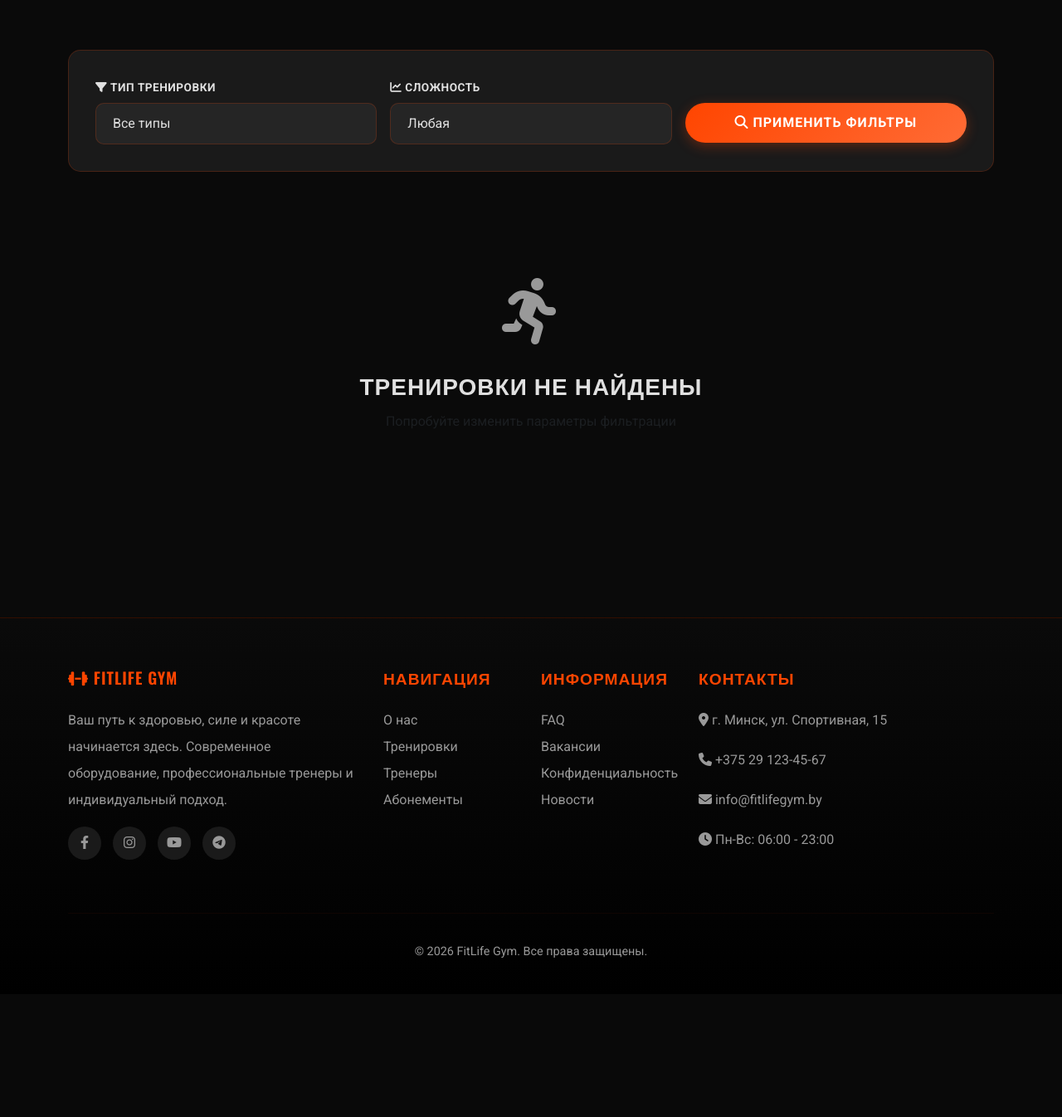
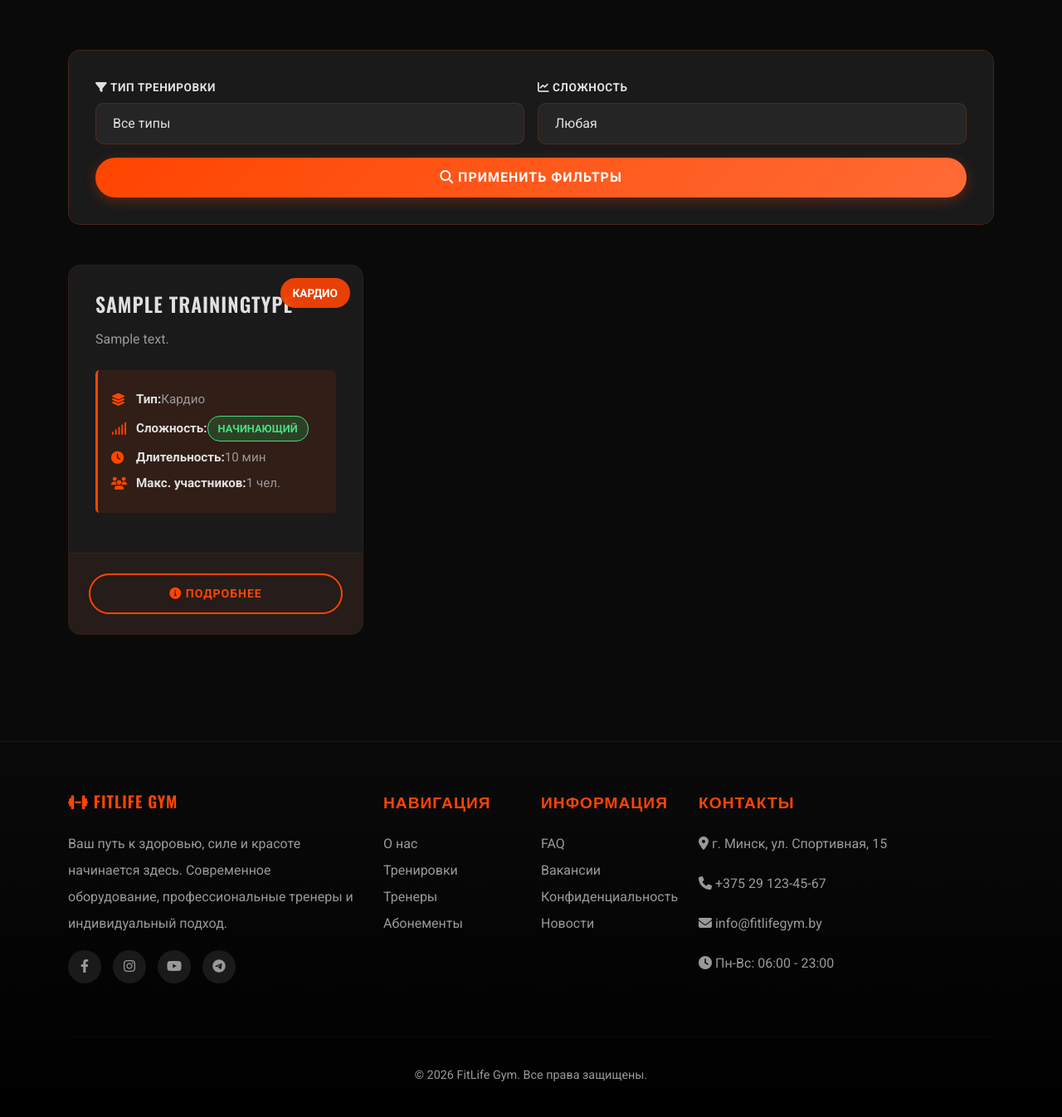
Before and after one commit to Max2772/Selected-Chapters-Of-Computer-Science-LB2-5, a Django app: page /trainings/ in a window 1280 px wide; the page is wider, and only the part inside the window is pictured. Shown: the part 413-1759 px from the top of that part at 83% size. Before the commit the page ends 1567 px from the top of that part, so only its background shows below. Run offline with Django 5.2, Linux system fonts and the light colour scheme; tables that the repository leaves empty hold one stand-in row (values such as "Sample post").

Commit message:
refactor(LB5): remove query search, remove hard code in trainings template

```diff
--- a/LB5/gym/models.py
+++ b/LB5/gym/models.py
@@ -1,5 +1,5 @@
+from django.contrib.auth.models import User
 from django.db import models
-from django.contrib.auth.models import User
 from django.utils import timezone
 
 
@@ -91,15 +91,26 @@ class Membership(models.Model):
 
 
 class TrainingType(models.Model):
+
+    class TrainingCategory(models.TextChoices):
+        CARDIO = 'cardio', 'Кардио'
+        STRENGTH = 'strength', 'Силовая'
+        YOGA = 'yoga', 'Йога'
+        GROUP = 'group', 'Групповая'
+        FUNCTIONAL = 'functional', 'Функциональная'
+
+    class DifficultyLevel(models.TextChoices):
+        BEGINNER = 'beginner', 'Начинающий'
+        INTERMEDIATE = 'intermediate', 'Средний'
+        ADVANCED = 'advanced', 'Продвинутый'
+
+
     name = models.CharField(max_length=100, verbose_name="Название")
+    type = models.CharField(max_length=20, choices=TrainingCategory.choices, default='group', verbose_name="Тип")
     description = models.TextField(verbose_name="Описание")
     duration_minutes = models.PositiveIntegerField(verbose_name="Длительность (минут)")
     max_participants = models.PositiveIntegerField(verbose_name="Максимум участников")
-    difficulty_level = models.CharField(max_length=50, choices=[
-        ('beginner', 'Начинающий'),
-        ('intermediate', 'Средний'),
-        ('advanced', 'Продвинутый')
-    ], verbose_name="Уровень сложности")
+    difficulty_level = models.CharField(max_length=50, choices=DifficultyLevel.choices, verbose_name="Уровень сложности")
     image = models.ImageField(upload_to='training_images/', blank=True, null=True, verbose_name="Изображение")
 
     def __str__(self):
--- a/LB5/gym/templates/gym/trainings.html
+++ b/LB5/gym/templates/gym/trainings.html
@@ -243,31 +243,29 @@
     <!-- Filter Section -->
     <div class="filter-section">
         <form method="get" class="row g-3">
-            <div class="col-md-4">
+            <div class="col-md-6">
                 <label for="type" class="form-label">
                     <i class="fas fa-filter"></i> Тип тренировки
                 </label>
                 <select name="type" id="type" class="form-select">
                     <option value="">Все типы</option>
-                    <option value="cardio" {% if request.GET.type == 'cardio' %}selected{% endif %}>Кардио</option>
-                    <option value="strength" {% if request.GET.type == 'strength' %}selected{% endif %}>Силовая</option>
-                    <option value="yoga" {% if request.GET.type == 'yoga' %}selected{% endif %}>Йога</option>
-                    <option value="group" {% if request.GET.type == 'group' %}selected{% endif %}>Групповая</option>
+                    {% for value, label in type_choices %}
+                    <option value="{{ value }}" {% if type_filter == value %}selected{% endif %}>{{ label }}</option>
+                    {% endfor %}
                 </select>
             </div>
-            <div class="col-md-4">
+            <div class="col-md-6">
                 <label for="difficulty" class="form-label">
                     <i class="fas fa-chart-line"></i> Сложность
                 </label>
                 <select name="difficulty" id="difficulty" class="form-select">
                     <option value="">Любая</option>
-                    <option value="beginner" {% if request.GET.difficulty == 'beginner' %}selected{% endif %}>Начальный</option>
-                    <option value="intermediate" {% if request.GET.difficulty == 'intermediate' %}selected{% endif %}>Средний</option>
-                    <option value="advanced" {% if request.GET.difficulty == 'advanced' %}selected{% endif %}>Продвинутый</option>
+                    {% for value, label in difficulty_choices %}
+                    <option value="{{ value }}" {% if difficulty == value %}selected{% endif %}>{{ label }}</option>
+                    {% endfor %}
                 </select>
             </div>
-            <div class="col-md-4">
-                <label class="form-label">&nbsp;</label>
+            <div class="col-md-12">
                 <button type="submit" class="btn btn-primary d-block w-100">
                     <i class="fas fa-search"></i> Применить фильтры
                 </button>
@@ -294,17 +292,17 @@
                         <p>
                             <i class="fas fa-signal"></i>
                             <strong>Сложность:</strong>
-                            <span class="difficulty-badge difficulty-{{ training.difficulty }}">
-                                {{ training.get_difficulty_display }}
+                            <span class="difficulty-badge difficulty-{{ training.difficulty_level }}">
+                                {{ training.get_difficulty_level_display }}
                             </span>
                         </p>
                         <p>
                             <i class="fas fa-clock"></i>
-                            <strong>Длительность:</strong> {{ training.duration }} мин
+                            <strong>Длительность:</strong> {{ training.duration_minutes }} мин
                         </p>
                         <p>
-                            <i class="fas fa-tag"></i>
-                            <strong>Цена:</strong> {{ training.price }} BYN
+                            <i class="fas fa-users"></i>
+                            <strong>Макс. участников:</strong> {{ training.max_participants }} чел.
                         </p>
                     </div>
                 </div>
@@ -314,7 +312,7 @@
                         <i class="fas fa-info-circle"></i> Подробнее
                     </a>
                     {% if user.is_authenticated %}
-                    <a href="{% url 'book_training' training.id %}" class="btn btn-primary btn-sm">
+                    <a href="{% url 'book_training' %}" class="btn btn-primary btn-sm">
                         <i class="fas fa-calendar-check"></i> Записаться
                     </a>
                     {% endif %}
--- a/LB5/gym/views.py
+++ b/LB5/gym/views.py
@@ -89,23 +89,23 @@ def trainer_detail_view(request, pk):
 
 
 def trainings_view(request):
-    query = request.GET.get('q', '')
     difficulty = request.GET.get('difficulty', '')
+    type_filter = request.GET.get('type', '')
 
     training_types = TrainingType.objects.all()
-
-    if query:
-        training_types = training_types.filter(
-            Q(name__icontains=query) | Q(description__icontains=query)
-        )
 
     if difficulty:
         training_types = training_types.filter(difficulty_level=difficulty)
 
+    if type_filter:
+        training_types = training_types.filter(type=type_filter)
+
     return render(request, 'gym/trainings.html', {
-        'training_types': training_types,
-        'query': query,
-        'difficulty': difficulty
+        'trainings': training_types,
+        'difficulty': difficulty,
+        'type_filter': type_filter,
+        'type_choices': TrainingType.TrainingCategory.choices,
+        'difficulty_choices': TrainingType.DifficultyLevel.choices
     })
 
 
```
Also changed, not shown: LB5/gym/migrations/0004_trainingtype_type.py (added).
